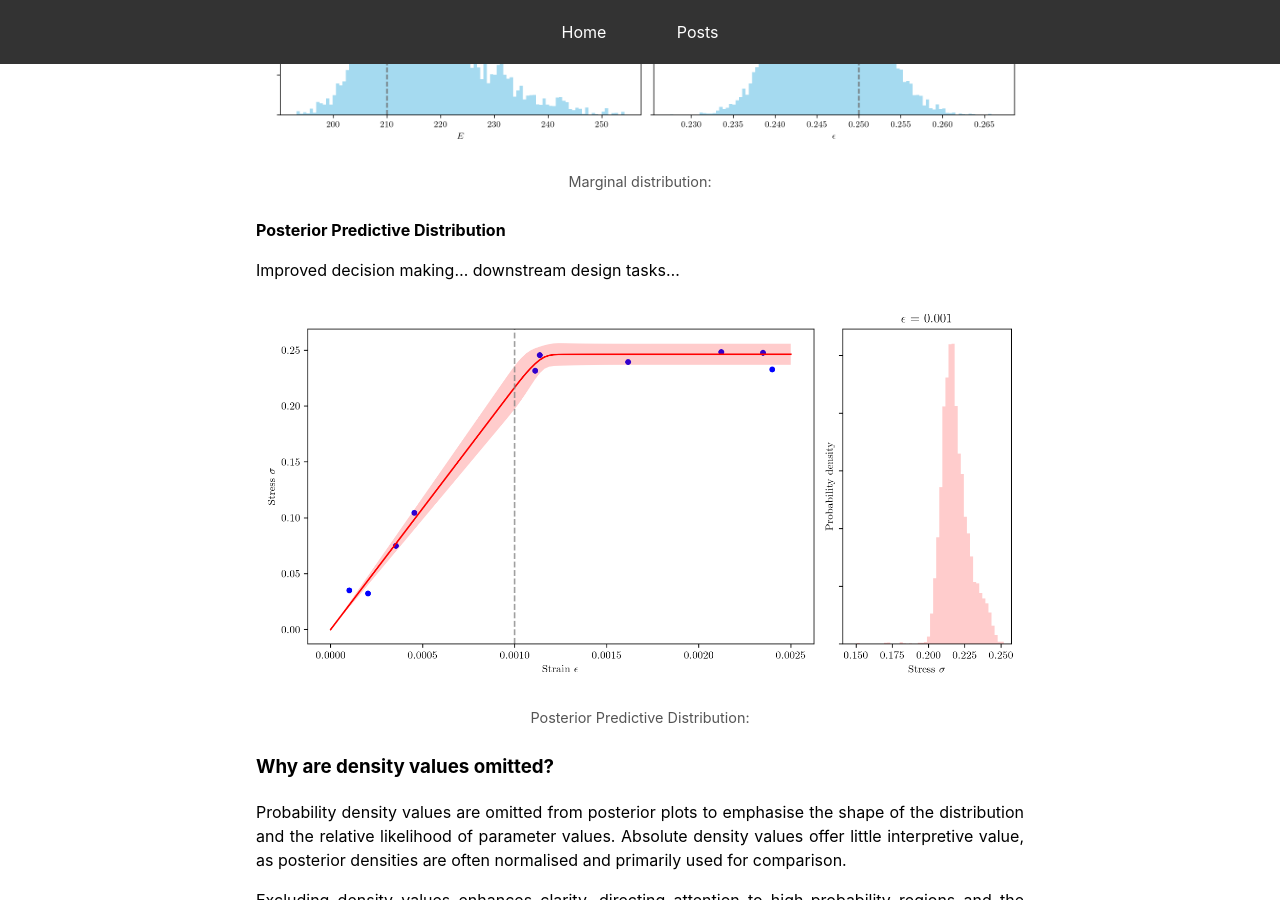
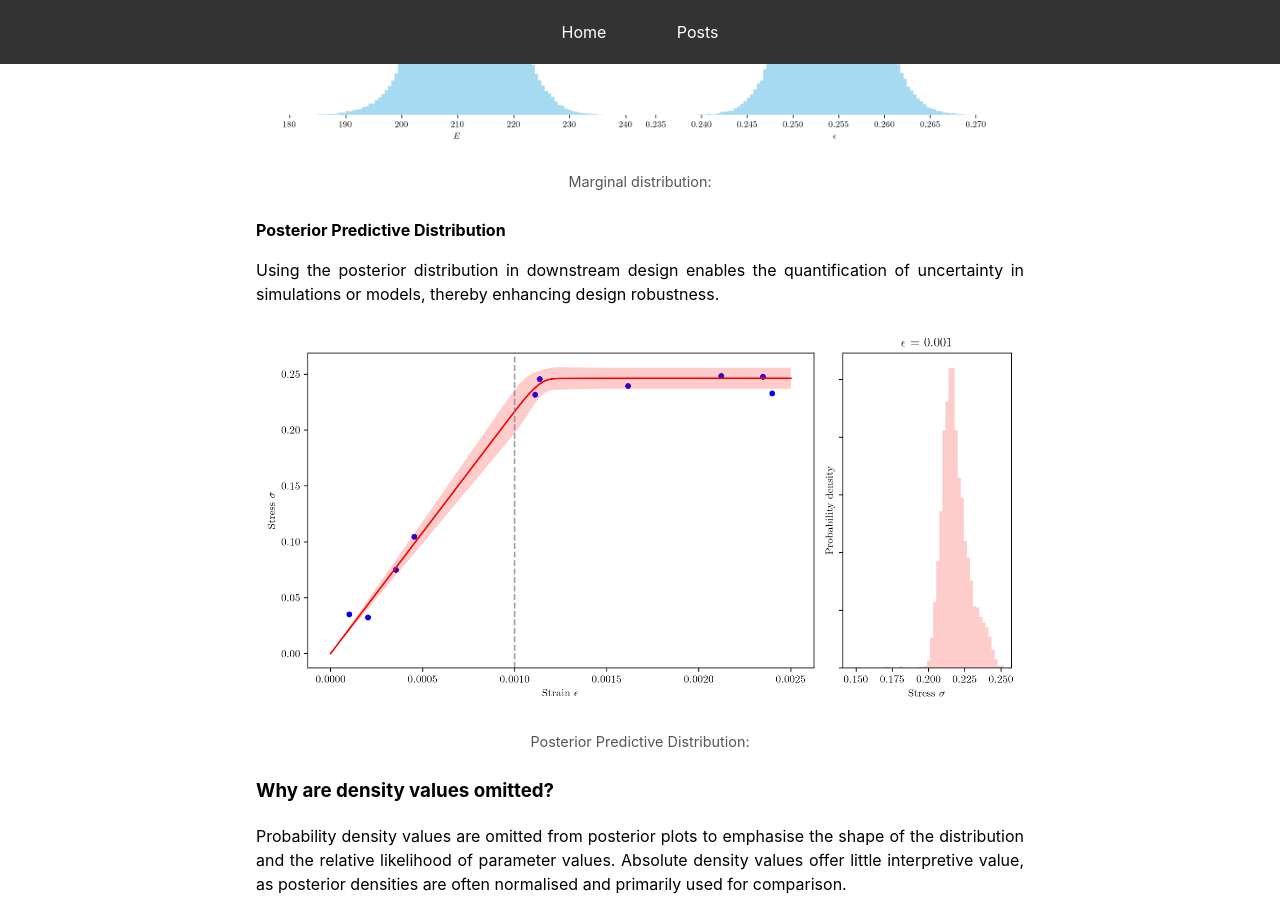
Before and after one commit to mark-hobbs/mark-hobbs.github.io, a Jekyll site: the page built from _posts/2024-12-02-bayesian-inference.md, in a window 1280 px wide and 900 px high, scrolled down 8719 px. Built offline with Jekyll 4.4.1, drawn with Linux system fonts in a browser that asks for light colours; formulas are drawn with MathJax 3.

Commit message:
General updates

```diff
--- a/_posts/2024-12-02-bayesian-inference.md
+++ b/_posts/2024-12-02-bayesian-inference.md
@@ -182,7 +182,7 @@ Once the posterior distribution has been sampled, the next step is to analyse it
 
 **Posterior Predictive Distribution**
 
-Improved decision making... downstream design tasks...
+Using the posterior distribution in downstream design enables the quantification of uncertainty in simulations or models, thereby enhancing design robustness.
 
 <figure>
   <img src="/assets/images/posterior-predictive-distribution.png" alt="Posterior Predictive Distribution">
```
Also changed, not shown: assets/images/histograms.png.
